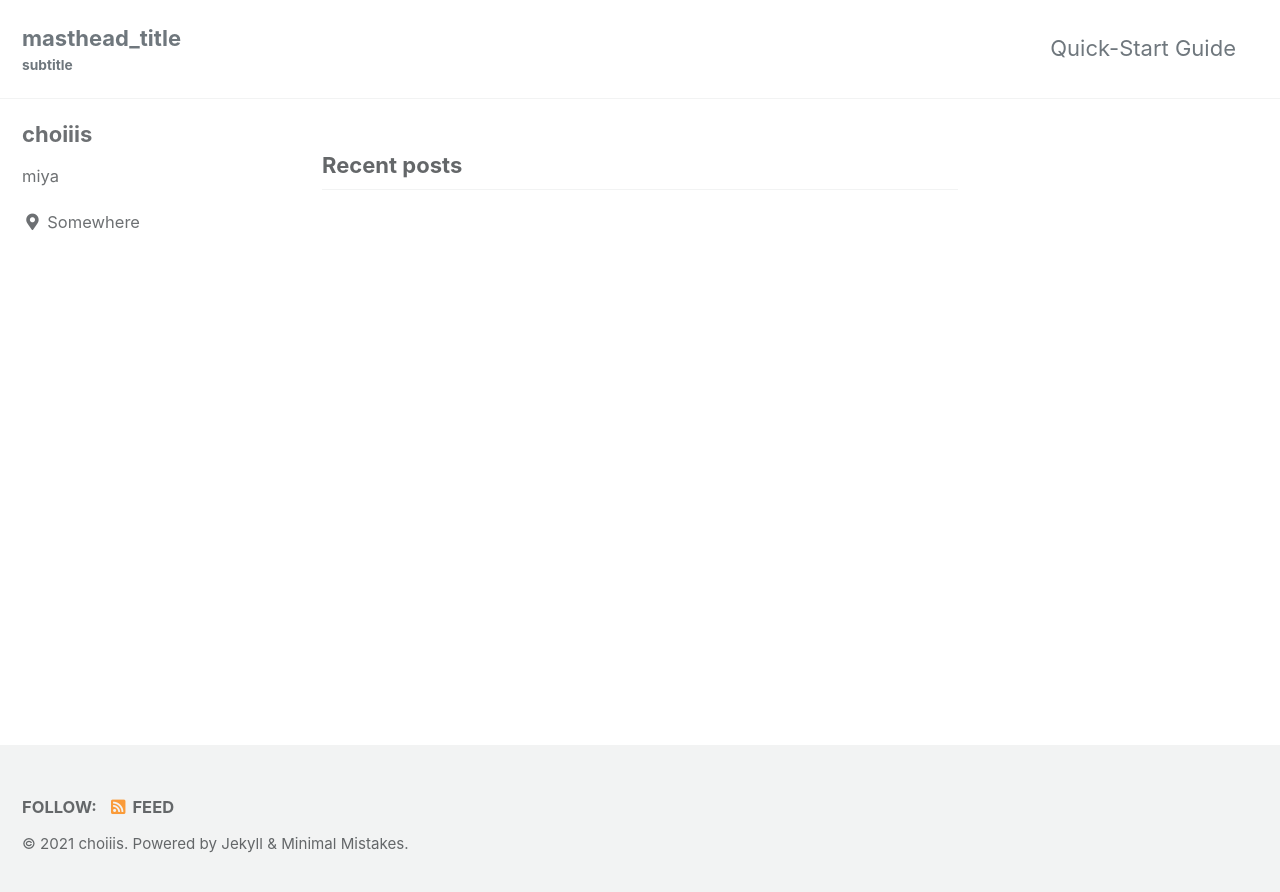
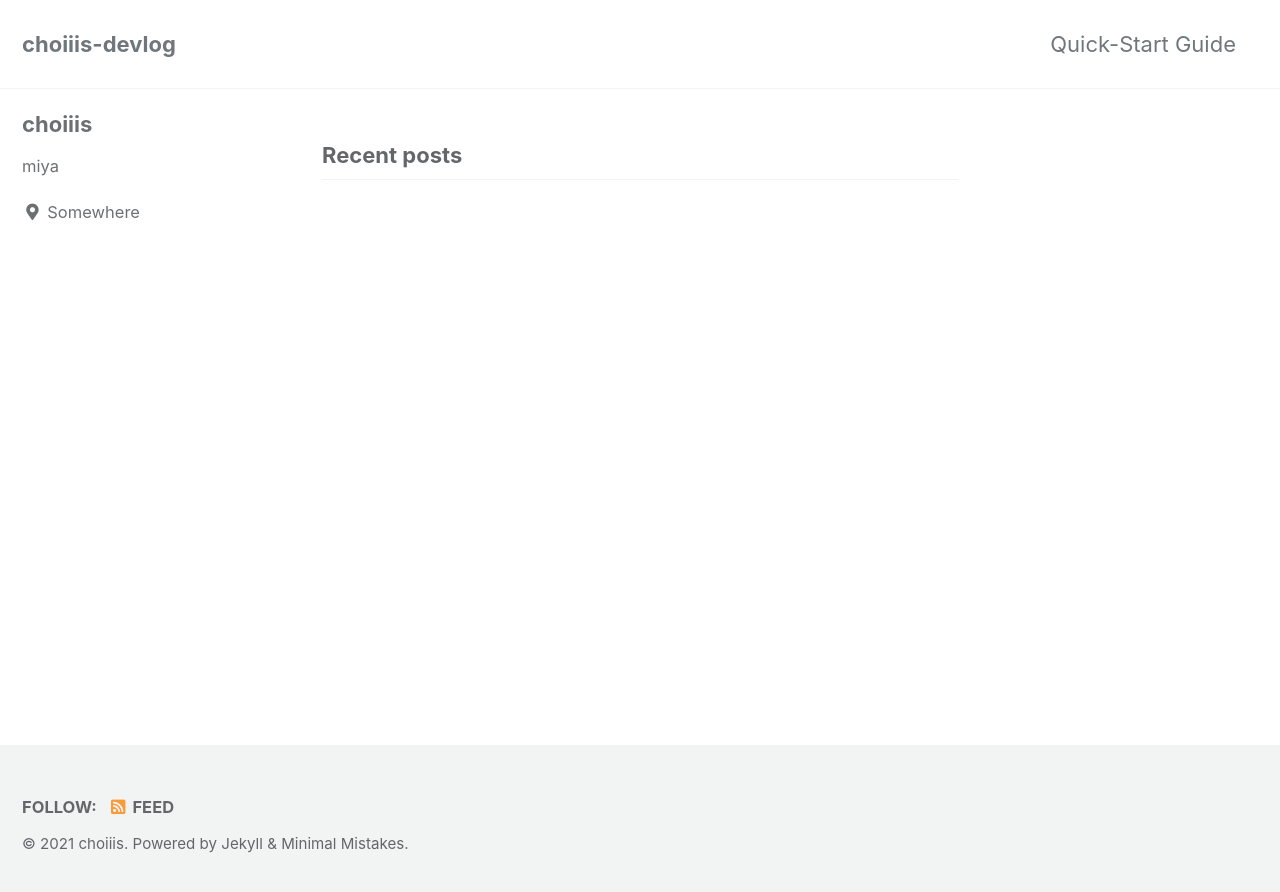
Before and after one commit to choiiis/choiiis.github.io, a Jekyll site: the page built from index.html, in a window 1280 px wide. Shown: the top 892 px of the page. Built offline with Jekyll 4.4.1, drawn with Linux system fonts in a browser that asks for light colours; cached includes are drawn as plain includes; the list of posts is cut into pages by our own code.

Commit message:
edit config

```diff
--- a/_config.yml
+++ b/_config.yml
@@ -18,7 +18,7 @@ minimal_mistakes_skin    : "default" # "air", "dirt", "contrast", "dark", "aqua"
 locale                   : "en-US"
 title                    : "choiiis-devlog"
 title_separator          : "-"
-subtitle                 : "subtitle"
+subtitle                 : ""
 name                     : "choiiis"
 description              : "DevBlog"
 url                      : "https://choiiis.github.io"
@@ -26,8 +26,8 @@ baseurl                  : "/blog"
 repository               : "choiiis/choiiis.github.io"
 teaser                   : # path of fallback teaser image, e.g. "/assets/images/500x300.png"
 logo                     : # path of logo image to display in the masthead, e.g. "/assets/images/88x88.png"
-masthead_title           : "masthead_title"
-breadcrumbs              : true
+masthead_title           : ""
+breadcrumbs              : false
 words_per_minute         : 200
 comments:
   provider               : # false (default), "disqus", "discourse", "facebook", "staticman", "staticman_v2", "utterances", "custom"
```
